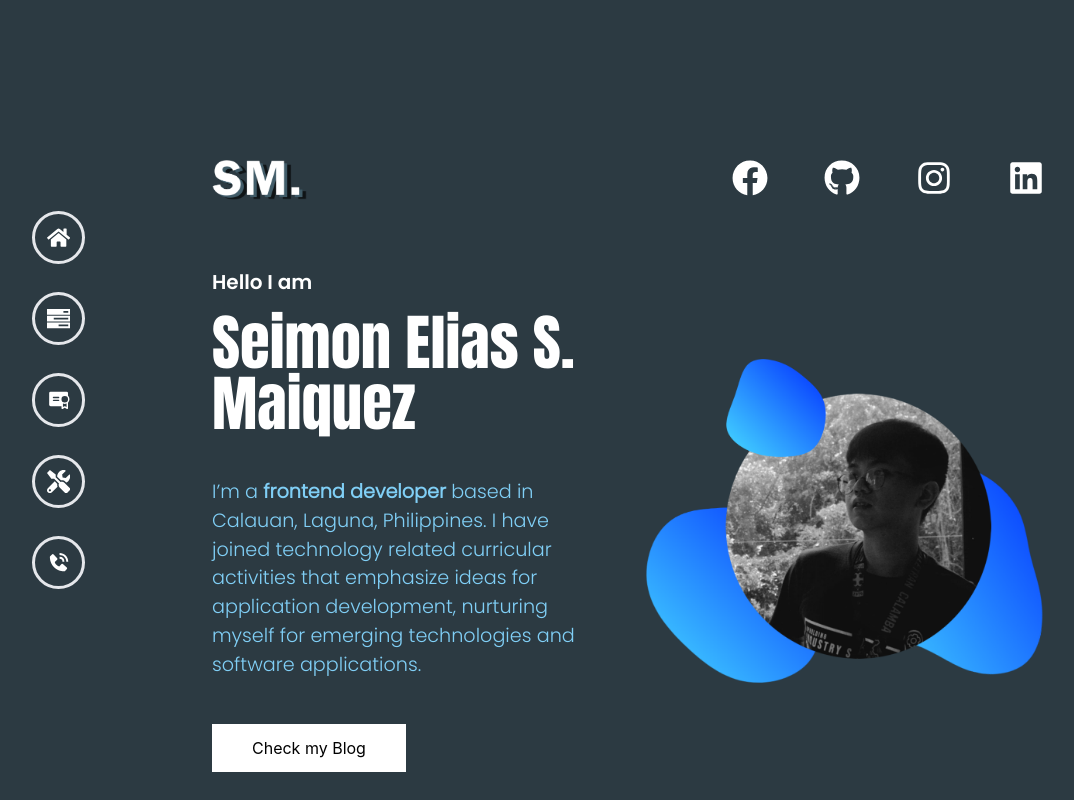
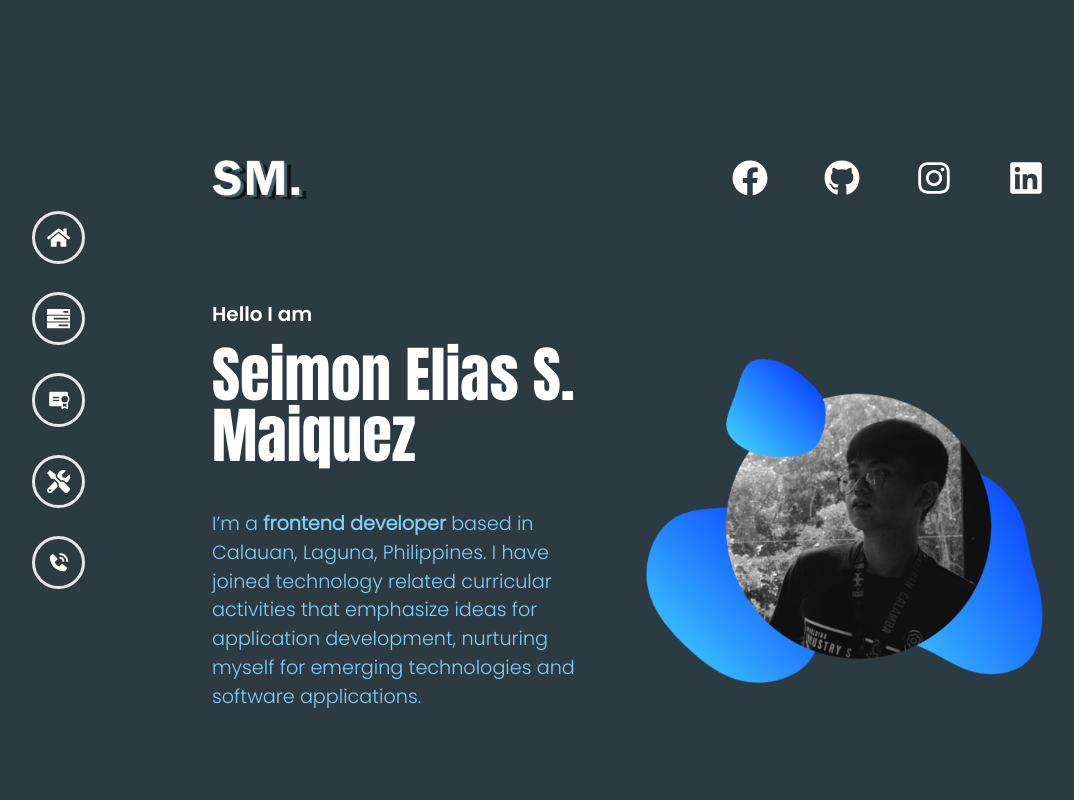
Before and after one commit to FumI4096/Portfolio, a React (Vite) app: page / in a window 1280 px wide. Shown: the top 800 px of the page, without its empty margins (12-1086 px from the left). Built offline with nearby package versions, Linux system fonts and the light colour scheme.

Commit message:
feat: comment out blog link in Home component

```diff
--- a/client/src/pages/Home.tsx
+++ b/client/src/pages/Home.tsx
@@ -30,7 +30,7 @@ function Home(){
                     <span className='font-poppins-semibold text-white text-3xl max-2xl:text-xl max-sm:text-lg'>Hello I am</span>
                     <span className='font-anton-regular text-7xl text-white secondary-blue-2 mb-7 max-2xl:text-[3.80rem] max-lg:text-center max-xl:text-[3.50rem] max-sm:text-[3.10rem]'>Seimon Elias S. Maiquez</span>
                     <span className='font-poppins-light text-secondary-blue-2 text-[1.25rem] max-2xl:mb-7 max-2xl:text-[1.20rem] max-xl:text-[1.10rem] max-lg:text-center max-sm:text-[1rem]'>I’m a <span className='font-bold'>frontend developer</span> based in Calauan, Laguna, Philippines. I have joined technology related curricular activities that emphasize ideas for application development, nurturing myself for emerging technologies and software applications.</span>
-                    <Link to="/blog" className='h-auto w-auto px-10 self-end py-3 bg-white max-2xl:self-start max-lg:self-center'>Check my Blog</Link>
+                    {/* <Link to="/blog" className='h-auto w-auto px-10 self-end py-3 bg-white max-2xl:self-start max-lg:self-center'>Check my Blog</Link> */}
                 </div>
                 <aside className='basis-full max-xl:basis-[1100px] max-lg:basis-full'>
                     <img src={MimonImage} alt="Seimon's Image"/>
```
